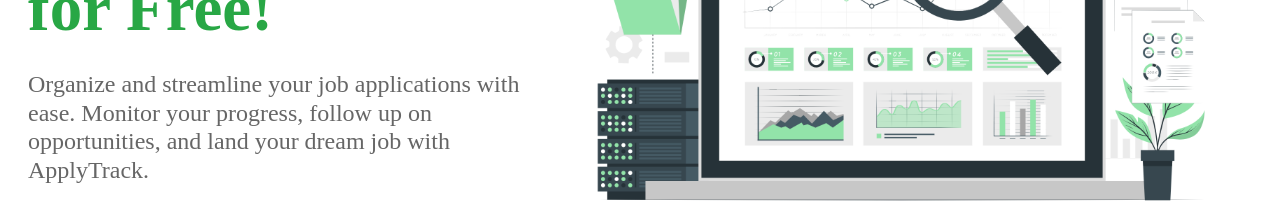
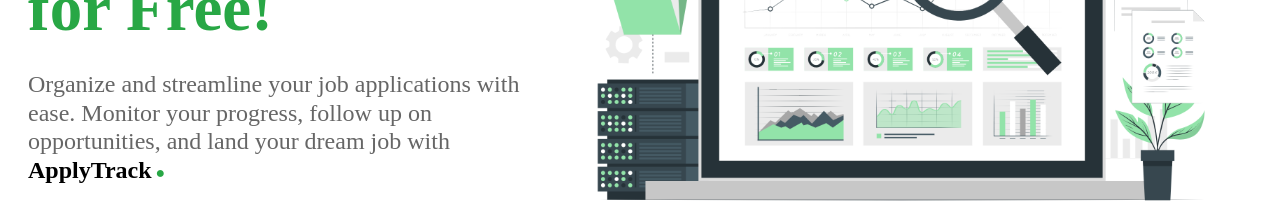
Before and after one commit to BhavyaLikhitha/Job-Tracker, a React (Vite) app in the folder app/: page / in a window 1280 px wide. Shown: the part 273-486 px from the top of the page. Built offline with nearby package versions, Linux system fonts and the light colour scheme.

Commit message:
added proper name

```diff
--- a/app/src/components/hero/hero.css
+++ b/app/src/components/hero/hero.css
@@ -48,3 +48,23 @@
     height: 700px;
     border-radius: 10px;
   }
+
+  .matter {
+    font-size: 24px;
+    line-height: 1.2;
+    color: #666;
+    margin-bottom: 20px;
+  }
+
+  .blac {
+    font-weight: bold; /* Makes "ApplyTrack" bold */
+    color: black; /* Sets text color to black */
+  }
+
+  .green-dot {
+    font-size: 16px;
+    margin-top: 10px !important;
+    margin-left: 4px;
+
+    color: #28a745; /* Green color for the dot */
+  }
--- a/app/src/components/hero/hero.jsx
+++ b/app/src/components/hero/hero.jsx
@@ -8,10 +8,13 @@
       <div className="hero-content">
         <h1 >Track Your Jobs Effortlessly and for Free!</h1>
         <p className="matter">
-          Organize and streamline your job applications with ease. Monitor your
-          progress, follow up on opportunities, and land your dream job with
-          ApplyTrack.
-        </p>
+  Organize and streamline your job applications with ease. Monitor your
+  progress, follow up on opportunities, and land your dream job with <br></br>
+  <span className="blac">
+     ApplyTrack<span className="green-dot">●</span>
+  </span>
+</p>
+
         <button className="cta-button">Get Started Now</button>
       </div>
       <div className="hero-image">
```
